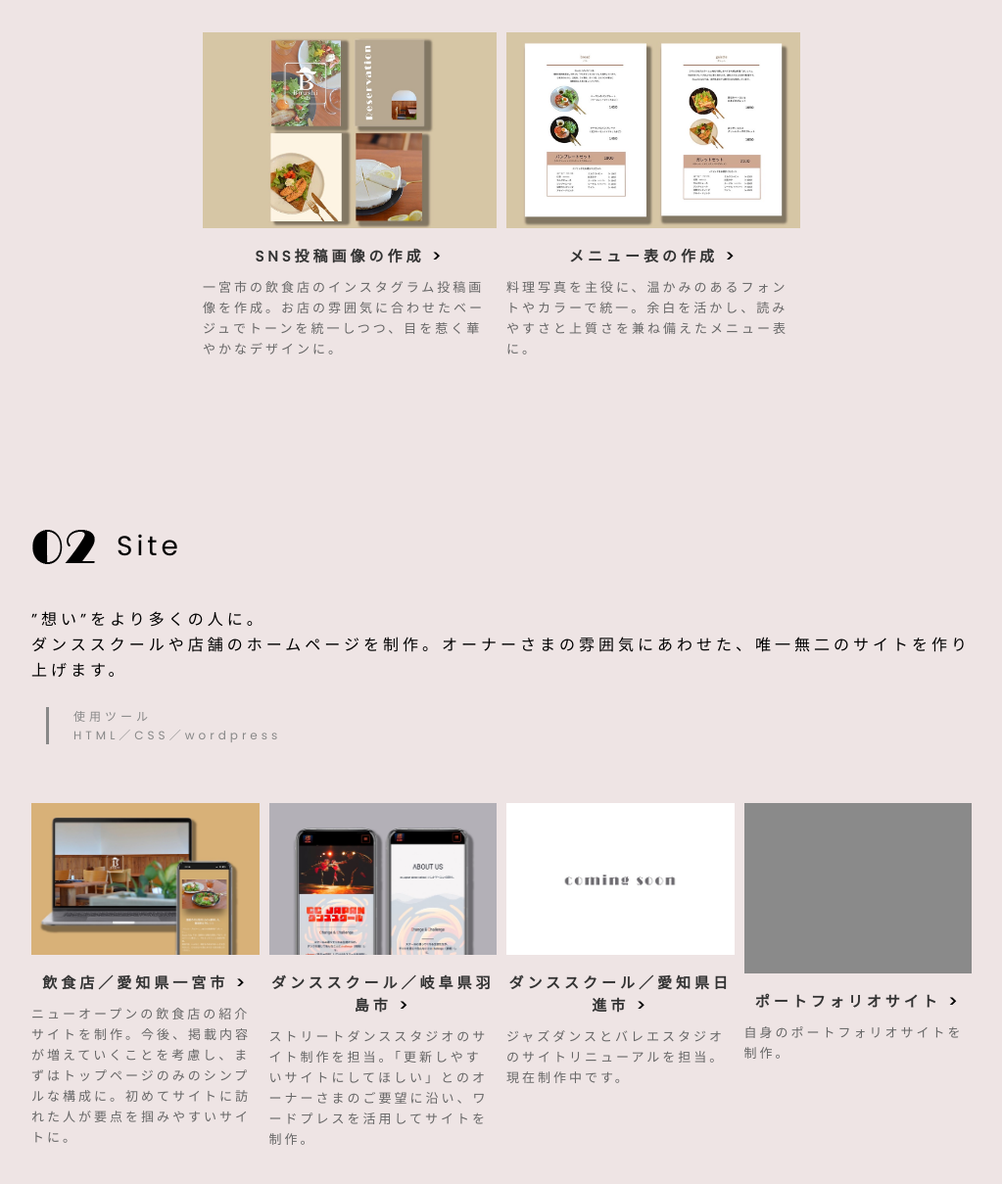
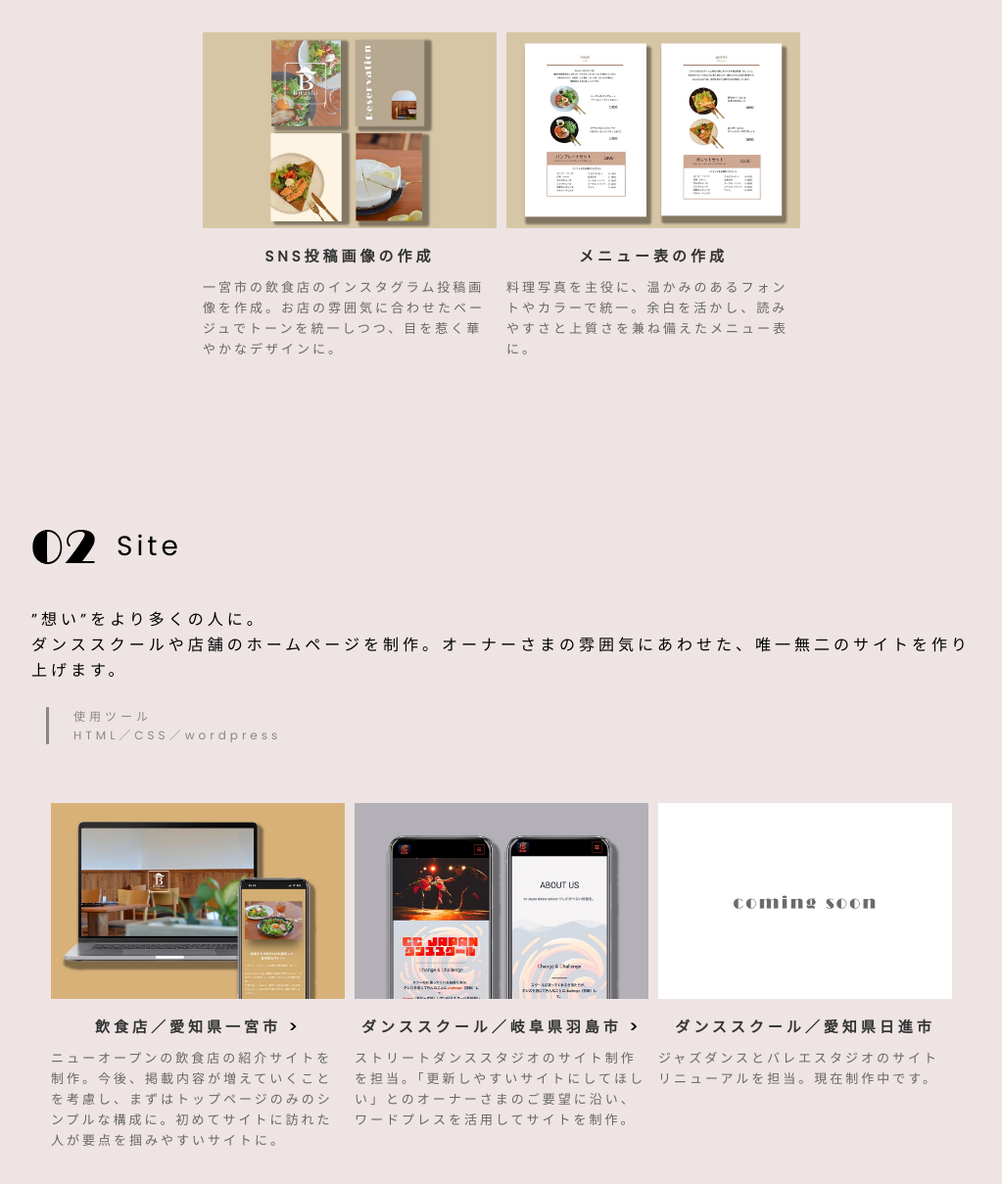
Before and after one commit to ayumi-01/my-website, a plain HTML site: page index.html in a window 1280 px wide. Shown: the part 1489-2698 px from the top of the page at 98% size, without its empty margins (128-1151 px from the left). Drawn offline with nearby package versions, Linux system fonts and the light colour scheme.

Commit message:
Add files via upload

```diff
--- a/css/style.css
+++ b/css/style.css
@@ -212,6 +212,7 @@ body {
   display: block;
   margin-left: auto;
   margin-right: auto;
+  border-radius: 50％;
 }
 
 .number-image {
--- a/index.html
+++ b/index.html
@@ -44,7 +44,7 @@
   </div>
   <div class="right-column">
     <p class="title-aboutme">About me</p>
-	<p class="text">愛知県出身。<br>新卒でWEB制作会社に入社し、WEBサイトの運用やWEBデザインの業務に約3年間携わりながら、フリーでも活動。カフェやダンススタジオのデザインやホームページを担当。</p>
+	<p class="text">愛知県出身。<br>新卒でWEB制作会社に入社し、約3年間サイト運用やWEBデザインの業務に携わる。<br>会社勤務のかたわらフリーでも活動し、カフェやダンススタジオのクリエイティブを担当させていただきました。<br>よかったらポートフォリオ覗いていってください＾＾</p>
   </div>
 </div>
 </section>
@@ -72,13 +72,13 @@
 <div class="image-row">
   <div class="image-box">
     <img src="images/1_01.jpg" alt="写真1">
-   <h3 class="caption-title"><a href="#">SNS投稿画像の作成<span class="arrow-2">&gt;</span></a></h3>
+   <h3 class="caption-title">SNS投稿画像の作成</h3>
     <p class="caption-text">一宮市の飲食店のインスタグラム投稿画像を作成。お店の雰囲気に合わせたベージュでトーンを統一しつつ、目を惹く華やかなデザインに。</p>
   </div>
 
     <div class="image-box">
     <img src="images/1_02.jpg" alt="写真1">
-   <h3 class="caption-title"><a href="#">メニュー表の作成<span class="arrow-2">&gt;</span></a></h3>
+   <h3 class="caption-title">メニュー表の作成</h3>
     <p class="caption-text">料理写真を主役に、温かみのあるフォントやカラーで統一。余白を活かし、読みやすさと上質さを兼ね備えたメニュー表に。</p>
   </div>
 
@@ -98,31 +98,30 @@
 
 
 
-
 <div class="image-row">
   <div class="image-box">
     <img src="images/2_01.jpg" alt="写真1">
-    <h3 class="caption-title"><a href="#">飲食店／愛知県一宮市<span class="arrow-2">&gt;</span></a></h3>
+    <h3 class="caption-title"><a href="https://boushicafe.com/">飲食店／愛知県一宮市<span class="arrow-2">&gt;</span></a></h3>
     <p class="caption-text">ニューオープンの飲食店の紹介サイトを制作。今後、掲載内容が増えていくことを考慮し、まずはトップページのみのシンプルな構成に。初めてサイトに訪れた人が要点を掴みやすいサイトに。</p>
   </div>
 
     <div class="image-box">
     <img src="images/2_02.jpg" alt="写真1">
-    <h3 class="caption-title"><a href="#">ダンススクール／岐阜県羽島市<span class="arrow-2">&gt;</span></a></h3>
+    <h3 class="caption-title"><a href="https://cc-japan-dance-school.com/">ダンススクール／岐阜県羽島市<span class="arrow-2">&gt;</span></a></h3>
     <p class="caption-text">ストリートダンススタジオのサイト制作を担当。「更新しやすいサイトにしてほしい」とのオーナーさまのご要望に沿い、ワードプレスを活用してサイトを制作。</p>
   </div>
 
     <div class="image-box">
     <img src="images/2_03.jpg" alt="写真1">
-    <h3 class="caption-title"><a href="#">ダンススクール／愛知県日進市<span class="arrow-2">&gt;</span></a></h3>
+    <h3 class="caption-title">ダンススクール／愛知県日進市</h3>
     <p class="caption-text">ジャズダンスとバレエスタジオのサイトリニューアルを担当。現在制作中です。</p>
   </div>
-
+	<!--
 	<div class="image-box">
     <img src="images/dummy_02.jpg" alt="写真1">
     <h3 class="caption-title"><a href="#">ポートフォリオサイト<span class="arrow-2">&gt;</span></a></h3>
     <p class="caption-text">自身のポートフォリオサイトを制作。</p>
-  </div>
+  </div>-->
 </section>
 
 <section class="content-section" id="photo">
@@ -132,7 +131,7 @@
 	</div>
 	<p class="text">何気ない日常をずっと忘れたくない。<br>日ごろから身の回りのあらゆる思い出を写真におさめることが趣味です＾＾<br>一点にピントをあわせたあたたかい雰囲気の写真が得意です。</p><br>
 	<div class="features-box">
-	<p class="features-box-txt">撮影カメラ<br>canon／pentax</p>
+	<p class="features-box-txt">撮影カメラ<br>Nikon D7000／pentax Q7</p>
 	</div>
 
 <section class="gallery-section">
```
